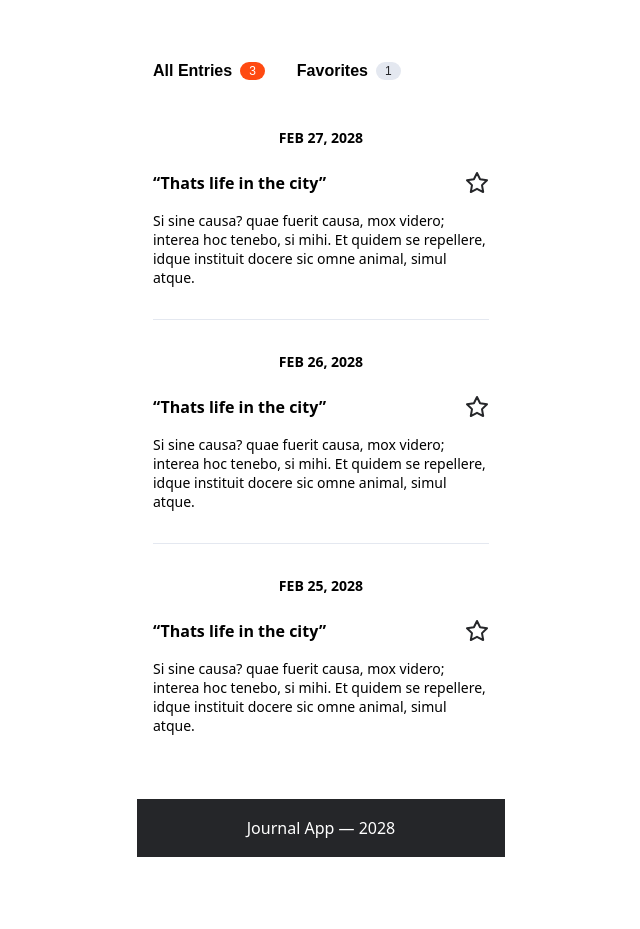
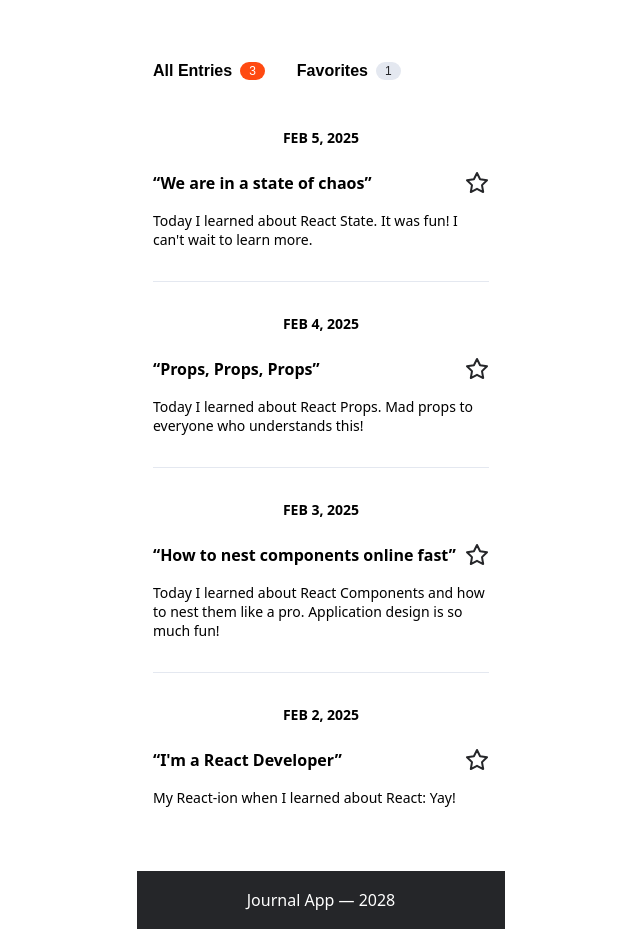
Before and after one commit to alper92/journal-app, a React (Create React App) app: page / in a window 1280 px wide. Shown: the part 520-1449 px from the top of the page, without its empty margins (319-959 px from the left). Before the commit the page ends 1377 px from the top, so only its background shows below. Built offline with nearby package versions, Linux system fonts and the light colour scheme.

Commit message:
add entry after form submit to entry section

```diff
--- a/package.json
+++ b/package.json
@@ -6,9 +6,11 @@
     "@testing-library/jest-dom": "^5.16.5",
     "@testing-library/react": "^13.4.0",
     "@testing-library/user-event": "^13.5.0",
+    "default-uid": "^2.0.0",
     "react": "^18.2.0",
     "react-dom": "^18.2.0",
     "react-scripts": "5.0.1",
+    "uid": "^2.0.2",
     "web-vitals": "^2.1.4"
   },
   "scripts": {
--- a/src/App.js
+++ b/src/App.js
@@ -1,16 +1,29 @@
 import "./App.css";
+import { initialEntries } from "./data/initialEntries"; // initial data for the entries to map them
+import { useState } from "react";
+import { uid } from "uid";
+
 import EntriesSection from "./components/EntriesSection";
 import EntryForm from "./components/EntryForm";
 import Footer from "./components/Footer";
 import Header from "./components/Header";
 
 function App() {
+  const [entries, setEntries] = useState(initialEntries);
+
+  function handleAddEntry(newEntry) {
+    const date = new Date().toLocaleDateString("en-us", {
+      dateStyle: "medium",
+    });
+    setEntries([{ id: uid(), date, ...newEntry }, ...entries]);
+  }
+
   return (
     <div className="app">
       <Header />
       <main className="app__main">
-        <EntryForm />
-        <EntriesSection />
+        <EntryForm onAddEntry={handleAddEntry} />
+        <EntriesSection entries={entries} />
       </main>
       <Footer />
     </div>
--- a/src/components/EntriesSection/index.js
+++ b/src/components/EntriesSection/index.js
@@ -4,8 +4,9 @@ import Entry from "../Entry";
 import Tabs from "../Tabs";
 import Tab from "../Tab";
 import Badge from "../Badge";
+import { Fragment } from "react";
 
-export default function EntriesSection() {
+export default function EntriesSection({ entries }) {
   return (
     <section className="entries-section">
       <Tabs>
@@ -17,23 +18,12 @@ export default function EntriesSection() {
         </Tab>
       </Tabs>
       <div className="entries-section__entries">
-        <Entry
-          date="Feb 27, 2028"
-          motto="Thats life in the city"
-          notes="Si sine causa? quae fuerit causa, mox videro; interea hoc tenebo, si mihi. Et quidem se repellere, idque instituit docere sic omne animal, simul atque."
-        />
-        <Divider />
-        <Entry
-          date="Feb 26, 2028"
-          motto="Thats life in the city"
-          notes="Si sine causa? quae fuerit causa, mox videro; interea hoc tenebo, si mihi. Et quidem se repellere, idque instituit docere sic omne animal, simul atque."
-        />
-        <Divider />
-        <Entry
-          date="Feb 25, 2028"
-          motto="Thats life in the city"
-          notes="Si sine causa? quae fuerit causa, mox videro; interea hoc tenebo, si mihi. Et quidem se repellere, idque instituit docere sic omne animal, simul atque."
-        />
+        {entries.map((entry, index) => (
+          <Fragment key={entry.id}>
+            {index > 0 ? <Divider /> : null}
+            <Entry date={entry.date} motto={entry.motto} notes={entry.notes} />
+          </Fragment>
+        ))}
       </div>
     </section>
   );
--- a/src/components/EntryForm/index.js
+++ b/src/components/EntryForm/index.js
@@ -1,9 +1,21 @@
 import "./EntryForm.css";
 import Button from "../Button";
 
-export default function EntryForm() {
+export default function EntryForm({ onAddEntry }) {
+  function handleSubmit(event) {
+    event.preventDefault();
+
+    console.log(event.target.motto.value);
+
+    const formData = new FormData(event.target);
+    const data = Object.fromEntries(formData);
+    onAddEntry(data);
+    console.log(data);
+    // event.target.reset();
+  }
+
   return (
-    <form className="entry-form">
+    <form className="entry-form" onSubmit={handleSubmit}>
       <h2 className="entry-form__title">New Entry</h2>
       <div className="entry-form__fields">
         <div className="entry-form__field">
```
Also changed, not shown: 1 other file (tests, documents, lock files or other folders).
